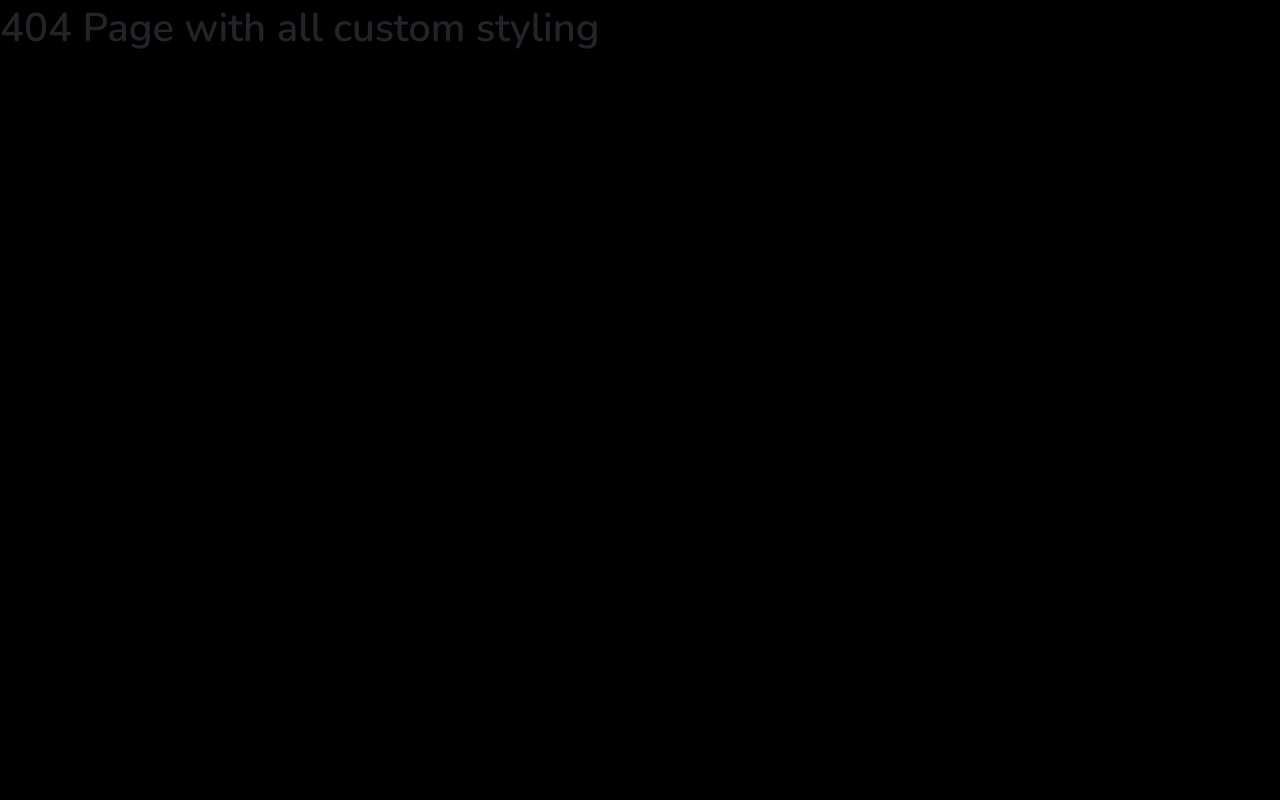
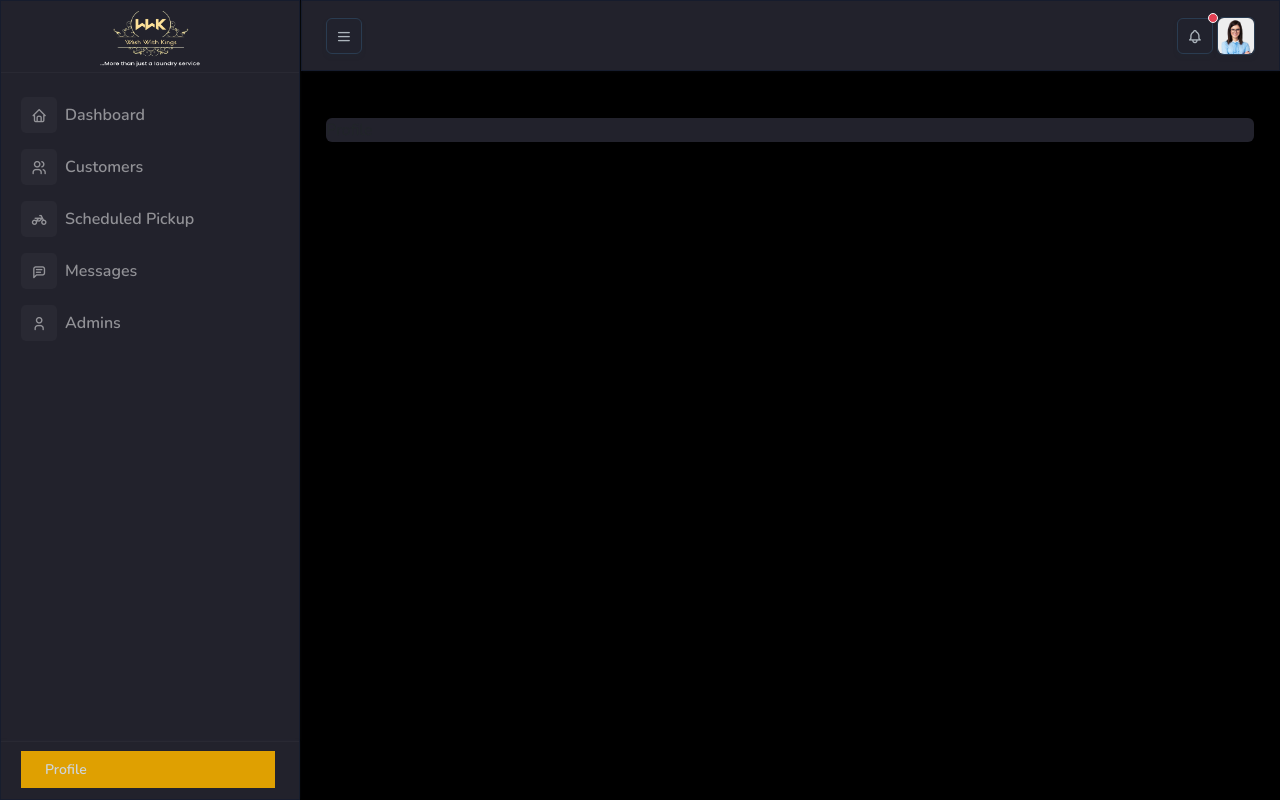
Before and after one commit to akin-shafi/washman, a Next.js app: page /profile in a window 1280 px wide. Before the commit this address had no page. Built offline with nearby package versions, Linux system fonts and the light colour scheme; no server answers.

Commit message:
Add profile page

```diff
--- a/components/Menu.js
+++ b/components/Menu.js
@@ -120,13 +120,13 @@ function SideBarMenu() {
 				{/* <!-- Sidebar Footer --> */}
 				<ul className="sidebar-footer sidebar-menu mb-0">
 					<li>
-						<LogoutButton type="footer" />
-						{/* <div
-							onClick={handleSignOut}
+						{/* <LogoutButton type="footer" /> */}
+						<Link
+							href="/profile"
 							className="pointer">
-							<i className="ti ti-logout me-2 text-muted"></i>
-							<small className="text-muted fw-medium ms-1">Log Out</small>
-						</div> */}
+							{/* <i className="ti ti-logout me-2 text-muted"></i> */}
+							<small className="text-muted fw-medium ms-1">Profile</small>
+						</Link>
 					</li>
 				</ul>
 				{/* <!-- Sidebar Footer --> */}
--- /dev/null
+++ b/pages/profile/index.js
@@ -0,0 +1,22 @@
+import { useState, useEffect } from "react";
+import Menu from "../../components/Menu";
+import Link from "next/link";
+import { getSession } from "next-auth/react";
+
+export default function Profile() {
+	return (
+		<>
+			<div className="page-wrapper toggled">
+				<Menu />
+				{/* <TopMenu /> */}
+				<main className="page-content ">
+					<div className="container-fluid">
+						<div className="layout-specing">
+							<div className="card ">Profile</div>
+						</div>
+					</div>
+				</main>
+			</div>
+		</>
+	);
+}
```
